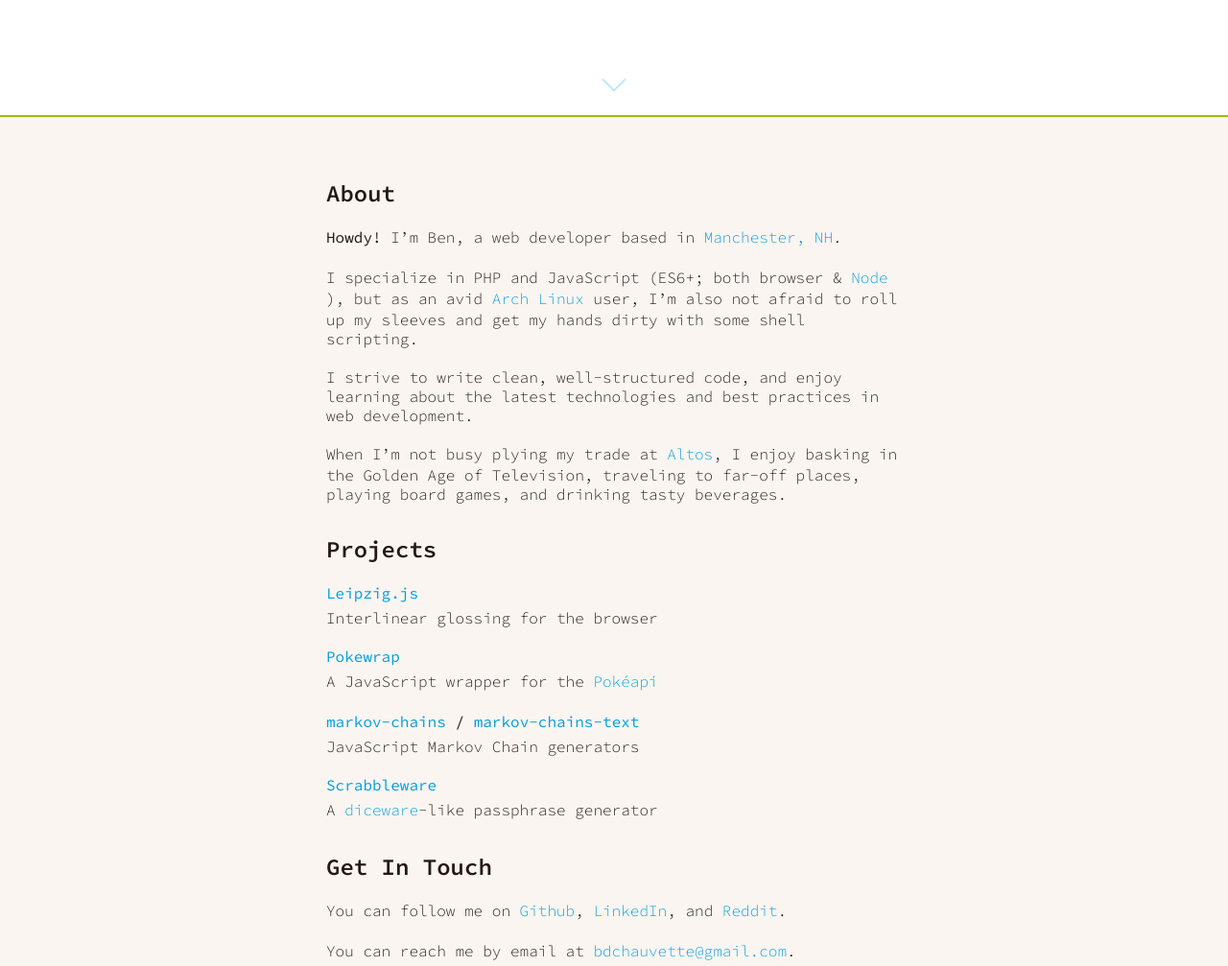
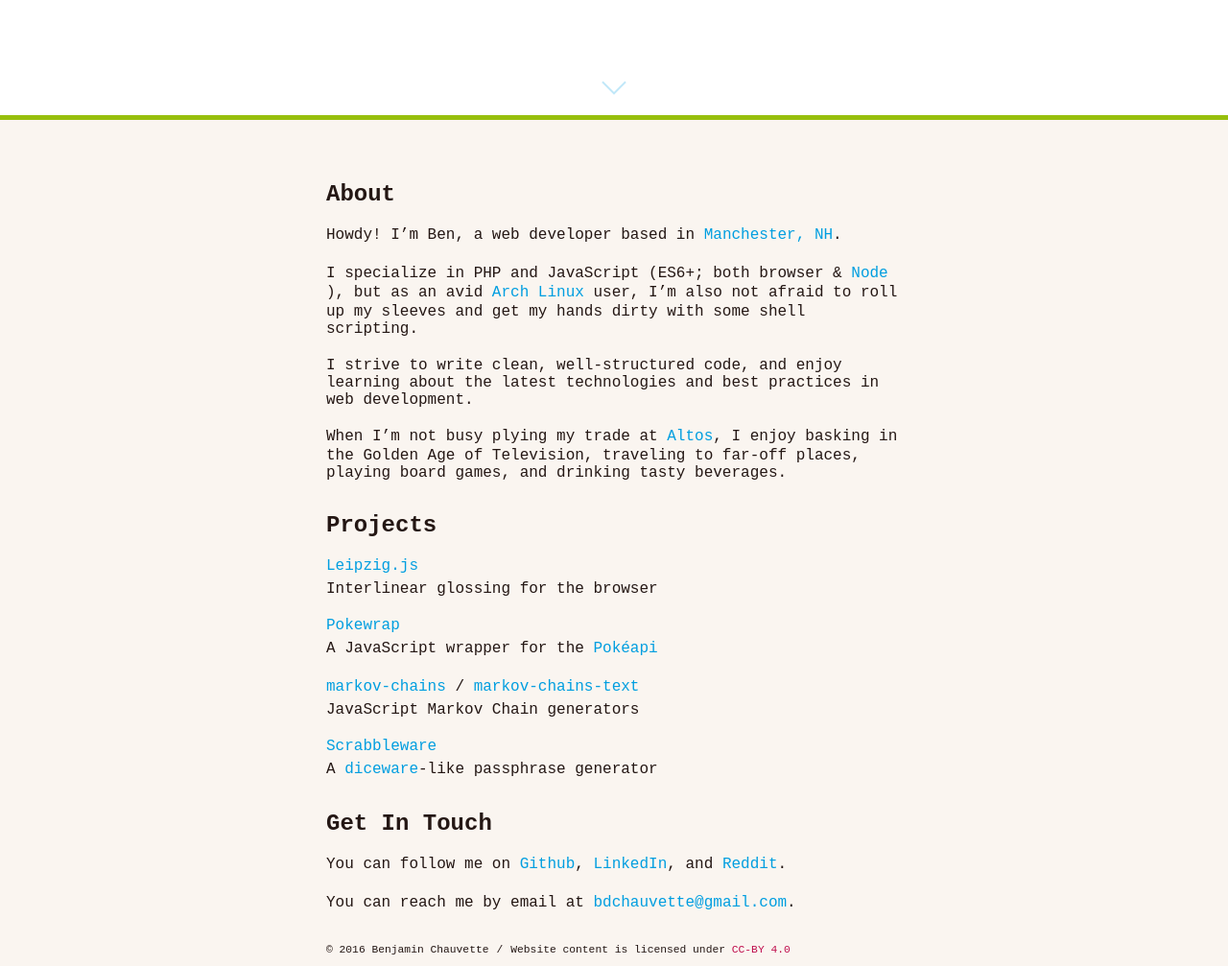
Before and after one commit to bdchauvette/bdchauvette.github.io, a website: page index.html in a window 1280 px wide. Shown: the part 680-1687 px from the top of the page at 96% size. Drawn offline with Linux system fonts and the light colour scheme.

Commit message:
Switch from google fonts to typekit
Allows us to use italic version of source code pro

```diff
--- a/index.html
+++ b/index.html
@@ -5,7 +5,8 @@
   <meta name="viewport" content="width=device-width, initial-scale=1">
   <title>Ben Chauvette &ndash; Web Developer</title>
   <link rel="stylesheet" href="/build/css/main.css">
-  <link rel="stylesheet" href="//fonts.googleapis.com/css?family=Source+Code+Pro:400,300,600" rel="stylesheet">
+  <script src="https://use.typekit.net/ffq8etg.js"></script>
+  <script>try{Typekit.load({ async: true });}catch(e){}</script>
 </head>
 <body>
   <header class="masthead">
--- a/src/css/main.css
+++ b/src/css/main.css
@@ -17,8 +17,8 @@
   /**
    * Typography
    */
-  --font-family-copy: 'Source Code Pro', monospace;
-  --font-family-display: 'Source Code Pro', monospace;
+  --font-family-copy: 'source-code-pro', monospace;
+  --font-family-display: 'source-code-pro', monospace;
 
   /* Augmented fourth scale */
   --font-size-xx-lg: 3.398rem;
@@ -231,7 +231,7 @@ a:visited::after {
  * Main Content Sections
  * ---------------------------------------------------------------------------*/
 .content {
-  border-top: 2px solid var(--color-secondary);
+  border-top: 5px solid var(--color-secondary);
   position: relative;
   background: var(--color-content-bg);
   padding-top: 2rem;
```
Also changed, not shown: build/css/main.css.
